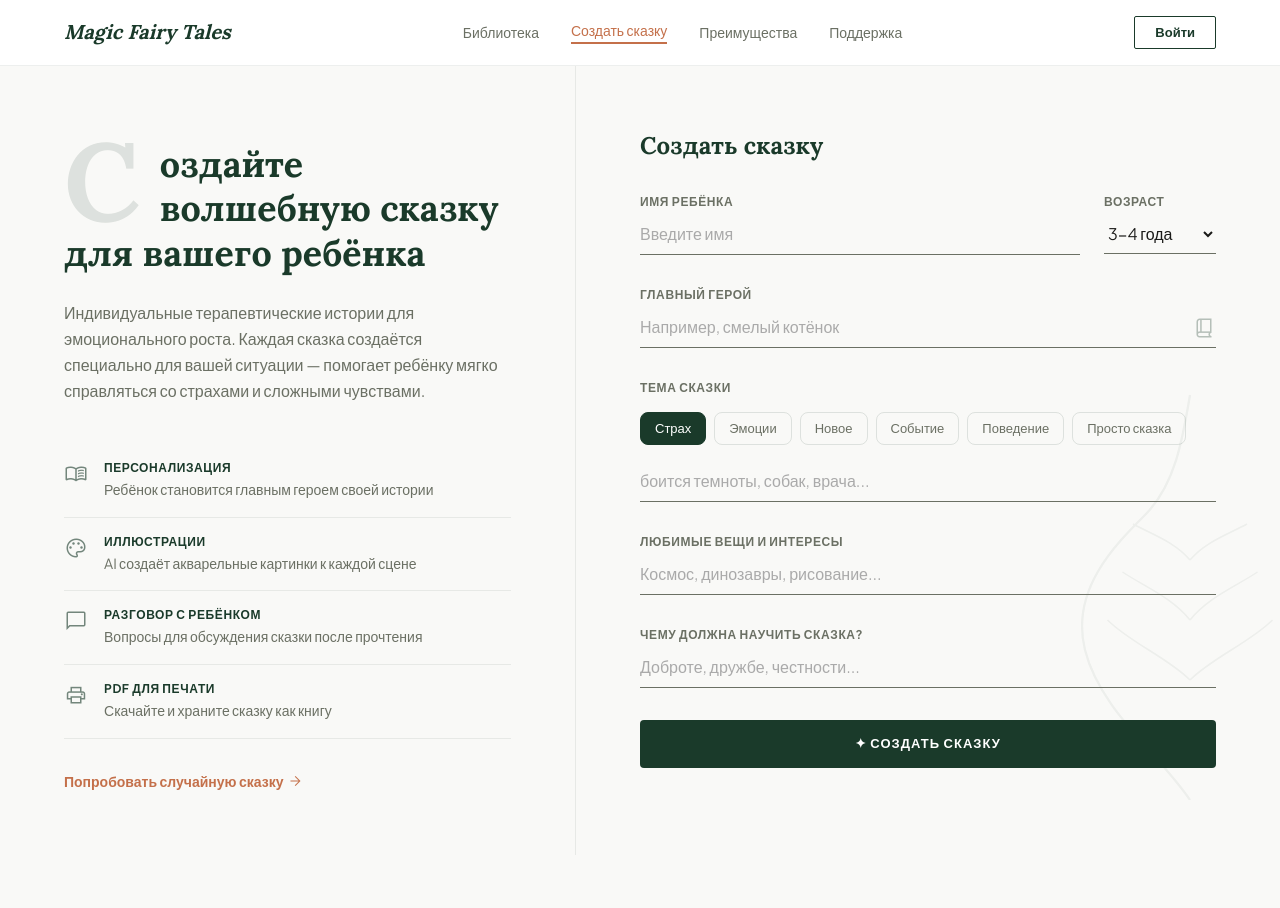
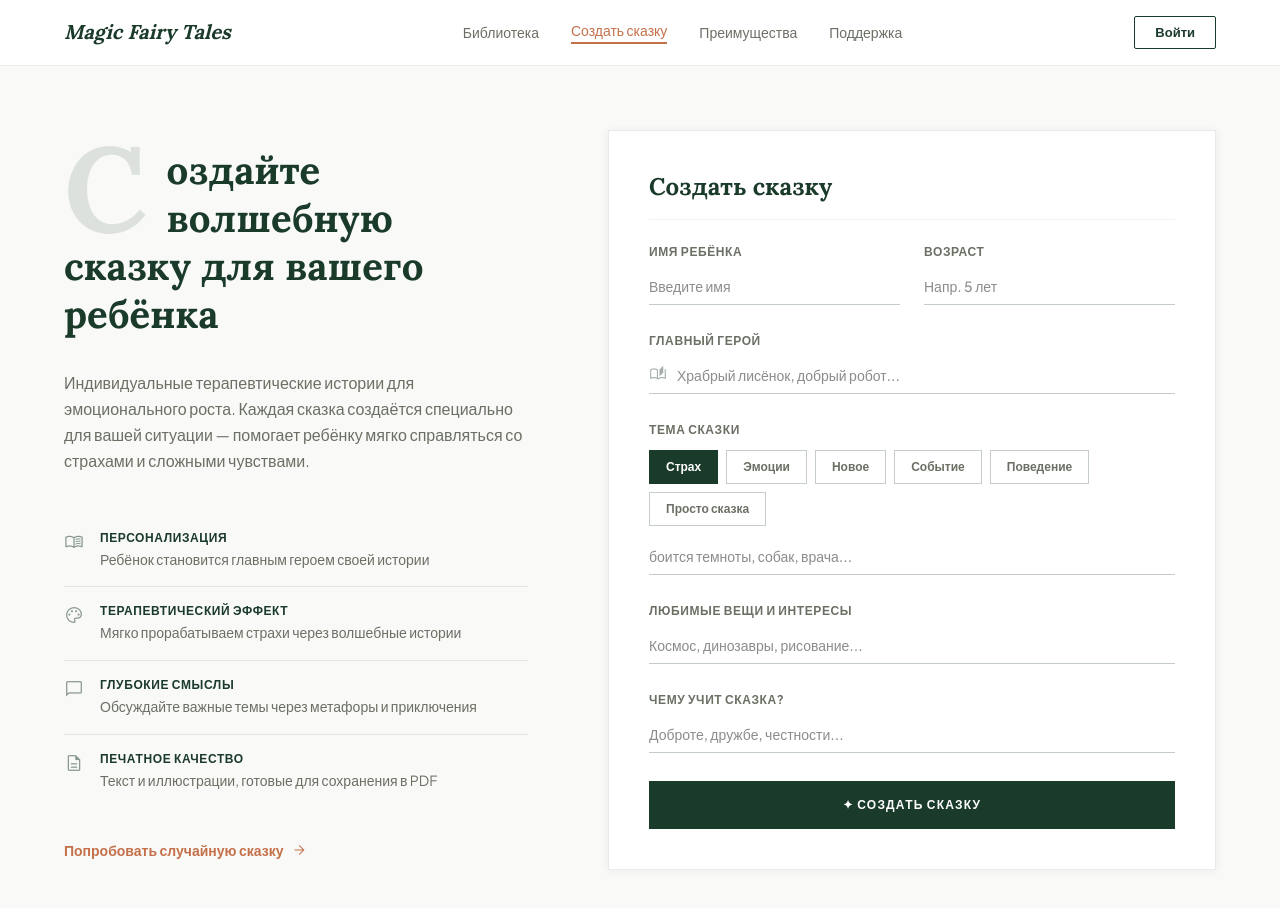
Before and after one commit to GavrilovIgor/fairy-tale-app, a Next.js app: page / in a window 1280 px wide. Shown: the top 908 px of the page. Before the commit the page ends 855 px from the top, so only its background shows below. Built offline with nearby package versions, Linux system fonts and the light colour scheme.

Commit message:
auto-sync 2026-05-15 14:08

```diff
--- a/app/page.tsx
+++ b/app/page.tsx
@@ -265,7 +265,7 @@ function Paywall({onPaid}:{onPaid:()=>void}) {
 
 // ── Create Story Form ─────────────────────────────────────────────────────────
 function CreateForm({onGenerate,isLoading}:{onGenerate:(f:FormData)=>Promise<void>;isLoading:boolean}) {
-  const [form,setForm] = useState<FormData>({childName:'',age:'3-4 года',hero:'',situation:'',situationType:'fear',favorites:'',lesson:''})
+  const [form,setForm] = useState<FormData>({childName:'',age:'',hero:'',situation:'',situationType:'fear',favorites:'',lesson:''})
   const sitType = SIT_TYPES.find(t=>t.id===form.situationType)!
 
   const handleRandom = async()=>{
@@ -275,96 +275,122 @@ function CreateForm({onGenerate,isLoading}:{onGenerate:(f:FormData)=>Promise<voi
     setForm(rf); await onGenerate(rf)
   }
 
-  // Form fields — shared between desktop and mobile
-  const FormFields = ({compact=false}:{compact?:boolean}) => (
-    <form onSubmit={async e=>{e.preventDefault();await onGenerate(form)}} className={compact?'space-y-6':'space-y-8'}>
+  // Exact Stitch input style
+  const inputCls = "bg-transparent border-0 border-b border-solid py-2 px-0 w-full font-medium text-sm focus:outline-none transition-colors"
+  const inputStyle = {borderColor:'rgba(26,58,42,0.25)',color:'var(--text)'}
+  const focusStyle = {borderColor:'#1a3a2a'}
 
-      {/* Name + Age */}
-      <div className="flex gap-6">
-        <div className="flex-1">
-          <label className="text-label-caps block mb-1" style={{color:'var(--text-muted)'}}>Имя ребёнка</label>
+  const FormFields = () => (
+    <form onSubmit={async e=>{e.preventDefault();await onGenerate(form)}} className="space-y-7">
+
+      {/* Name + Age — 2 columns, both text inputs */}
+      <div className="grid grid-cols-2 gap-6">
+        <div className="flex flex-col gap-2">
+          <label className="text-label-caps" style={{color:'var(--text-muted)'}}>Имя ребёнка</label>
           <input value={form.childName} required placeholder="Введите имя"
             onChange={e=>setForm(f=>({...f,childName:e.target.value}))}
-            className="editorial-input" />
+            className={inputCls} style={inputStyle}
+            onFocus={e=>{e.target.style.borderColor=focusStyle.borderColor}}
+            onBlur={e=>{e.target.style.borderColor=inputStyle.borderColor}} />
         </div>
-        <div className="w-28">
-          <label className="text-label-caps block mb-1" style={{color:'var(--text-muted)'}}>Возраст</label>
-          <select value={form.age} onChange={e=>setForm(f=>({...f,age:e.target.value}))}
-            className="editorial-input" style={{cursor:'pointer'}}>
-            {['1-2 года','3-4 года','5-6 лет','7-8 лет','9-10 лет'].map(a=><option key={a}>{a}</option>)}
-          </select>
+        <div className="flex flex-col gap-2">
+          <label className="text-label-caps" style={{color:'var(--text-muted)'}}>Возраст</label>
+          <input value={form.age} placeholder="Напр. 5 лет"
+            onChange={e=>setForm(f=>({...f,age:e.target.value}))}
+            className={inputCls} style={inputStyle}
+            onFocus={e=>{e.target.style.borderColor=focusStyle.borderColor}}
+            onBlur={e=>{e.target.style.borderColor=inputStyle.borderColor}} />
         </div>
       </div>
 
-      {/* Hero */}
-      <div>
-        <label className="text-label-caps block mb-1" style={{color:'var(--text-muted)'}}>Главный герой</label>
+      {/* Hero — with auto_stories icon */}
+      <div className="flex flex-col gap-2">
+        <label className="text-label-caps" style={{color:'var(--text-muted)'}}>Главный герой</label>
         <div className="relative">
-          <input value={form.hero} required placeholder="Например, смелый котёнок"
+          <span className="material-symbols-outlined absolute left-0 top-2" style={{color:'rgba(26,58,42,0.4)',fontSize:18}}>auto_stories</span>
+          <input value={form.hero} required placeholder="Храбрый лисёнок, добрый робот..."
             onChange={e=>setForm(f=>({...f,hero:e.target.value}))}
-            className="editorial-input pr-8" />
-          <span className="material-symbols-outlined absolute right-0 bottom-2 opacity-30" style={{color:'var(--primary)'}}>book_2</span>
+            className={`${inputCls} pl-7`} style={inputStyle}
+            onFocus={e=>{e.target.style.borderColor=focusStyle.borderColor}}
+            onBlur={e=>{e.target.style.borderColor=inputStyle.borderColor}} />
         </div>
       </div>
 
-      {/* Theme chips */}
-      <div>
-        <label className="text-label-caps block mb-4" style={{color:'var(--text-muted)'}}>Тема сказки</label>
-        <div className="flex flex-wrap gap-2 mb-4">
+      {/* Theme chips — horizontal flex-wrap, exact Stitch style */}
+      <div className="flex flex-col gap-3">
+        <label className="text-label-caps" style={{color:'var(--text-muted)'}}>Тема сказки</label>
+        <div className="flex flex-wrap gap-2">
           {SIT_TYPES.map(t=>(
             <button key={t.id} type="button"
               onClick={()=>setForm(f=>({...f,situationType:t.id,situation:''}))}
-              className={`paper-chip ${form.situationType===t.id?'paper-chip-selected':''}`}>
+              className="px-4 py-2 text-xs font-semibold transition-colors cursor-pointer"
+              style={form.situationType===t.id
+                ? {background:'#1a3a2a',color:'#fff',border:'1px solid #1a3a2a'}
+                : {background:'transparent',color:'var(--text-muted)',border:'1px solid rgba(26,58,42,0.25)'}}>
               {t.label}
             </button>
           ))}
         </div>
         <input value={form.situation} required placeholder={sitType.hint}
           onChange={e=>setForm(f=>({...f,situation:e.target.value}))}
-          className="editorial-input" />
+          className={inputCls} style={inputStyle}
+          onFocus={e=>{e.target.style.borderColor=focusStyle.borderColor}}
+          onBlur={e=>{e.target.style.borderColor=inputStyle.borderColor}} />
       </div>
 
       {/* Favorites */}
-      <div>
-        <label className="text-label-caps block mb-1" style={{color:'var(--text-muted)'}}>Любимые вещи и интересы</label>
+      <div className="flex flex-col gap-2">
+        <label className="text-label-caps" style={{color:'var(--text-muted)'}}>Любимые вещи и интересы</label>
         <input value={form.favorites} placeholder="Космос, динозавры, рисование..."
           onChange={e=>setForm(f=>({...f,favorites:e.target.value}))}
-          className="editorial-input" />
+          className={inputCls} style={inputStyle}
+          onFocus={e=>{e.target.style.borderColor=focusStyle.borderColor}}
+          onBlur={e=>{e.target.style.borderColor=inputStyle.borderColor}} />
       </div>
 
       {/* Lesson */}
-      <div>
-        <label className="text-label-caps block mb-1" style={{color:'var(--text-muted)'}}>Чему должна научить сказка?</label>
+      <div className="flex flex-col gap-2">
+        <label className="text-label-caps" style={{color:'var(--text-muted)'}}>Чему учит сказка?</label>
         <input value={form.lesson} placeholder="Доброте, дружбе, честности..."
           onChange={e=>setForm(f=>({...f,lesson:e.target.value}))}
-          className="editorial-input" />
+          className={inputCls} style={inputStyle}
+          onFocus={e=>{e.target.style.borderColor=focusStyle.borderColor}}
+          onBlur={e=>{e.target.style.borderColor=inputStyle.borderColor}} />
       </div>
 
-      {/* Submit */}
-      <button type="submit" disabled={isLoading} className="paper-btn">
-        {isLoading
-          ? 'Создаём сказку...'
-          : form.childName
-            ? `✦ Создать сказку для ${form.childName}`
-            : '✦ Создать сказку'}
+      {/* CTA button — full width, dark green, uppercase */}
+      <button type="submit" disabled={isLoading}
+        className="w-full py-4 font-bold text-xs tracking-widest uppercase text-white transition-opacity cursor-pointer disabled:opacity-50"
+        style={{background:'#1a3a2a',letterSpacing:'0.1em'}}
+        onMouseEnter={e=>{(e.target as HTMLElement).style.opacity='0.85'}}
+        onMouseLeave={e=>{(e.target as HTMLElement).style.opacity='1'}}>
+        {isLoading ? 'Создаём сказку...' : '✦ Создать сказку'}
       </button>
     </form>
   )
 
+  const features = [
+    ['menu_book','Персонализация','Ребёнок становится главным героем своей истории'],
+    ['palette','Терапевтический эффект','Мягко прорабатываем страхи через волшебные истории'],
+    ['chat_bubble','Глубокие смыслы','Обсуждайте важные темы через метафоры и приключения'],
+    ['description','Печатное качество','Текст и иллюстрации, готовые для сохранения в PDF'],
+  ]
+
   return (
     <>
-      {/* Botanical background decoration */}
-      <div className="botanical-bg" aria-hidden />
+      {/* ── DESKTOP: exact Stitch layout ── */}
+      <main className="hidden md:flex min-h-[calc(100vh-57px)] relative overflow-hidden">
 
-      {/* ── DESKTOP (md+) — 2-column full-width ── */}
-      <div className="hidden md:flex min-h-[calc(100vh-65px)] relative z-10">
-
-        {/* Left 45%: hero */}
-        <section className="w-[45%] flex-shrink-0 px-16 pt-16 pb-16 flex flex-col border-r relative overflow-hidden" style={{borderColor:'var(--border-light)'}}>
-          {/* Drop cap decorative */}
-          <div className="mb-6">
-            <span className="drop-cap-letter" aria-hidden>С</span>
-            <h1 className="font-serif font-bold pt-3 leading-tight" style={{fontSize:'clamp(28px,2.8vw,40px)',color:'var(--primary)'}}>
+        {/* LEFT 45% */}
+        <section className="w-[45%] flex-shrink-0 flex flex-col justify-start z-10 py-16 pl-16 pr-12">
+          <div className="max-w-xl">
+            {/* Drop cap + heading — exact Stitch split */}
+            <div className="mb-8">
+              <span style={{
+                float:'left',fontFamily:'var(--font-serif)',fontSize:120,lineHeight:'100px',
+                paddingRight:20,paddingTop:8,color:'#1a3a2a',fontWeight:700,opacity:0.12
+              }} aria-hidden>С</span>
+              <h1 className="font-serif font-bold leading-tight pt-4" style={{fontSize:'clamp(32px,3vw,48px)',color:'#1a3a2a'}}>
                 оздайте волшебную сказку для вашего ребёнка
               </h1>
             </div>
@@ -373,63 +399,67 @@ function CreateForm({onGenerate,isLoading}:{onGenerate:(f:FormData)=>Promise<voi
               Индивидуальные терапевтические истории для эмоционального роста. Каждая сказка создаётся специально для вашей ситуации — помогает ребёнку мягко справляться со страхами и сложными чувствами.
             </p>
 
-          {/* Feature list */}
-          <div className="flex-1">
-            {[
-              ['menu_book',   'Персонализация',       'Ребёнок становится главным героем своей истории'],
-              ['palette',     'Иллюстрации',          'AI создаёт акварельные картинки к каждой сцене'],
-              ['chat_bubble', 'Разговор с ребёнком',  'Вопросы для обсуждения сказки после прочтения'],
-              ['print',       'PDF для печати',       'Скачайте и храните сказку как книгу'],
-            ].map(([icon,title,desc])=>(
-              <div key={title} className="feature-row">
-                <span className="material-symbols-outlined flex-shrink-0 mt-0.5" style={{color:'var(--primary)',opacity:0.6}}>{icon}</span>
+            {/* Feature list — exact Stitch: flex items-start gap-4 py-4 border-b */}
             <div>
-                  <div className="text-label-caps mb-0.5" style={{color:'var(--primary)'}}>{title}</div>
+              {features.map(([icon,title,desc],i)=>(
+                <div key={title} className="flex items-start gap-4 py-4"
+                  style={i<features.length-1?{borderBottom:'1px solid rgba(26,58,42,0.1)'}:{}}>
+                  <span className="material-symbols-outlined flex-shrink-0 mt-0.5" style={{color:'rgba(26,58,42,0.5)',fontSize:20}}>{icon}</span>
+                  <div>
+                    <div className="text-label-caps mb-0.5" style={{color:'#1a3a2a'}}>{title}</div>
                     <div className="text-sm leading-relaxed" style={{color:'var(--text-muted)'}}>{desc}</div>
                   </div>
                 </div>
               ))}
             </div>
 
-          {/* Random link */}
+            {/* Terracotta link */}
             <button type="button" onClick={handleRandom} disabled={isLoading}
-            className="mt-8 text-sm font-semibold flex items-center gap-1 cursor-pointer hover:opacity-70 transition-opacity self-start disabled:opacity-40"
-            style={{color:'var(--accent)'}}>
+              className="mt-8 inline-flex items-center gap-2 text-sm font-semibold cursor-pointer hover:opacity-70 transition-opacity disabled:opacity-40"
+              style={{color:'#C4704A'}}>
               Попробовать случайную сказку
               <span className="material-symbols-outlined" style={{fontSize:16}}>arrow_forward</span>
             </button>
+          </div>
         </section>
 
-        {/* Right 55%: form */}
-        <section className="flex-1 px-16 pt-16 pb-16 overflow-y-auto">
-          <h2 className="font-serif text-2xl font-bold mb-8" style={{color:'var(--primary)'}}>
+        {/* RIGHT 55% — centers form card, exact Stitch */}
+        <section className="flex-1 flex items-center justify-center py-16 pr-16 pl-8">
+          {/* White card with border + shadow — exact Stitch */}
+          <div className="w-full max-w-2xl bg-white p-10" style={{
+            border:'1px solid rgba(26,58,42,0.1)',
+            boxShadow:'0 1px 8px rgba(26,58,42,0.06)'
+          }}>
+            <h2 className="font-serif text-2xl font-bold mb-6 pb-4" style={{
+              color:'#1a3a2a',borderBottom:'1px solid rgba(26,58,42,0.06)'
+            }}>
               Создать сказку
             </h2>
             <FormFields />
+          </div>
         </section>
-      </div>
+      </main>
 
-      {/* ── MOBILE — single column ── */}
+      {/* ── MOBILE: single column ── */}
       <div className="md:hidden px-5 pt-6 pb-32 max-w-md mx-auto relative z-10">
+        <div className="botanical-bg" aria-hidden />
 
         <section className="mb-6">
-          <h2 className="font-serif text-2xl font-bold mb-2" style={{color:'var(--primary)'}}>Создать сказку</h2>
+          <h2 className="font-serif text-2xl font-bold mb-2" style={{color:'#1a3a2a'}}>Создать сказку</h2>
           <p className="text-sm" style={{color:'var(--text-muted)'}}>Заполните детали, чтобы соткать волшебство.</p>
         </section>
 
-        <FormFields compact />
+        <FormFields />
 
-        {/* Random link mobile */}
         <button type="button" onClick={handleRandom} disabled={isLoading}
           className="mt-5 w-full text-sm font-semibold flex items-center justify-center gap-1 cursor-pointer hover:opacity-70 transition-opacity disabled:opacity-40"
-          style={{color:'var(--accent)'}}>
+          style={{color:'#C4704A'}}>
           <span className="material-symbols-outlined" style={{fontSize:16}}>shuffle</span>
           Попробовать случайную сказку
         </button>
 
-        {/* Quote */}
-        <div className="mt-8 text-center py-6 border-t" style={{borderColor:'var(--border-light)'}}>
-          <p className="font-serif italic text-base leading-relaxed" style={{color:'var(--accent)'}}>
+        <div className="mt-8 text-center py-6 border-t" style={{borderColor:'rgba(26,58,42,0.1)'}}>
+          <p className="font-serif italic text-base leading-relaxed" style={{color:'#C4704A'}}>
             &ldquo;Каждая сказка — это мостик к сердцу ребёнка.&rdquo;
           </p>
         </div>
```
Lines whose indentation alone changed are shown as unchanged.
